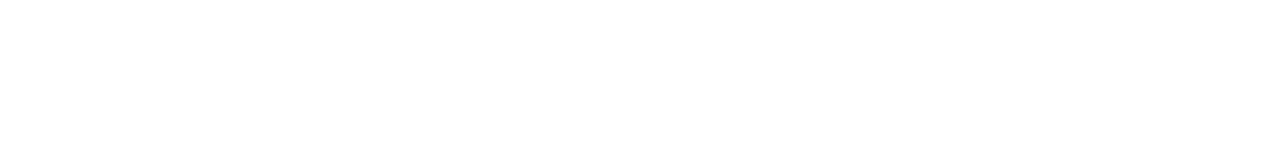
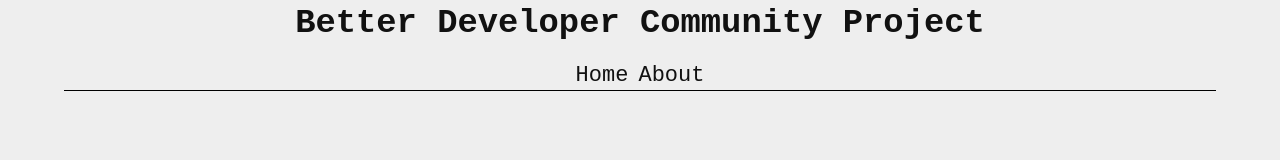
Before and after one commit to BetterDevelopers/community-project, a plain HTML site: page index.html in a window 1280 px wide. Drawn offline with Linux system fonts and the light colour scheme.

Commit message:
Fix 2 typos in README, add simple header markup + styling and add name to CONTRIBUTORS

```diff
--- a/index.html
+++ b/index.html
@@ -2,7 +2,10 @@
 <!--[if lt IE 7]>      <html class="no-js lt-ie9 lt-ie8 lt-ie7"> <![endif]-->
 <!--[if IE 7]>         <html class="no-js lt-ie9 lt-ie8"> <![endif]-->
 <!--[if IE 8]>         <html class="no-js lt-ie9"> <![endif]-->
-<!--[if gt IE 8]><!--> <html class="no-js"> <!--<![endif]-->
+<!--[if gt IE 8]><!-->
+<html class="no-js">
+<!--<![endif]-->
+
 <head>
     <meta charset="utf-8">
     <meta http-equiv="X-UA-Compatible" content="IE=edge">
@@ -11,11 +14,26 @@
     <meta name="viewport" content="width=device-width, initial-scale=1">
     <link rel="stylesheet" href="styles/main.css">
 </head>
+
 <body>
     <!--[if lt IE 7]>
             <p class="browsehappy">You are using an <strong>outdated</strong> browser. Please <a href="#">upgrade your browser</a> to improve your experience.</p>
         <![endif]-->
+    <div id="container">
+        <header>
+            <div id="banner">
+                <div id="title">
+                    <h1>Better Developer Community Project</h1>
+                </div>
+                <ul id="nav">
+                    <li><a href="#">Home</a></li>
+                    <li><a href="#">About</a></li>
+                </ul>
+            </div>
+        </header>
+    </div>
 
     <script src="" async defer></script>
 </body>
+
 </html>
--- a/styles/main.css
+++ b/styles/main.css
@@ -0,0 +1,50 @@
+* {
+  margin: 0;
+  padding: 0;
+  box-sizing: border-box;
+}
+
+a {
+  text-decoration: none;
+  color: #111;
+}
+
+a:hover {
+  color: firebrick;
+}
+
+body {
+  background-color: #eee;
+  color: #111;
+  font-family: monospace;
+  font-size: 1.3em;
+  line-height: 1.6em;
+}
+
+#container {
+  width: 90%;
+  margin: 0 auto;
+}
+
+header {
+  margin: 10px 0 10px 0;
+  border-bottom: 1px solid black;
+}
+
+#banner {
+  display: flex;
+  padding: 0 15px 0 15px;
+  flex-direction: column;
+  align-items: center;
+}
+
+#title {
+  margin-bottom: 25px;
+  text-align: center;
+}
+
+#nav li {
+  display: inline-block;
+  list-style-type: none;
+  font-size: 1.3em;
+}
```
Also changed, not shown: 2 other files. Lines whose indentation alone changed are shown as unchanged.
